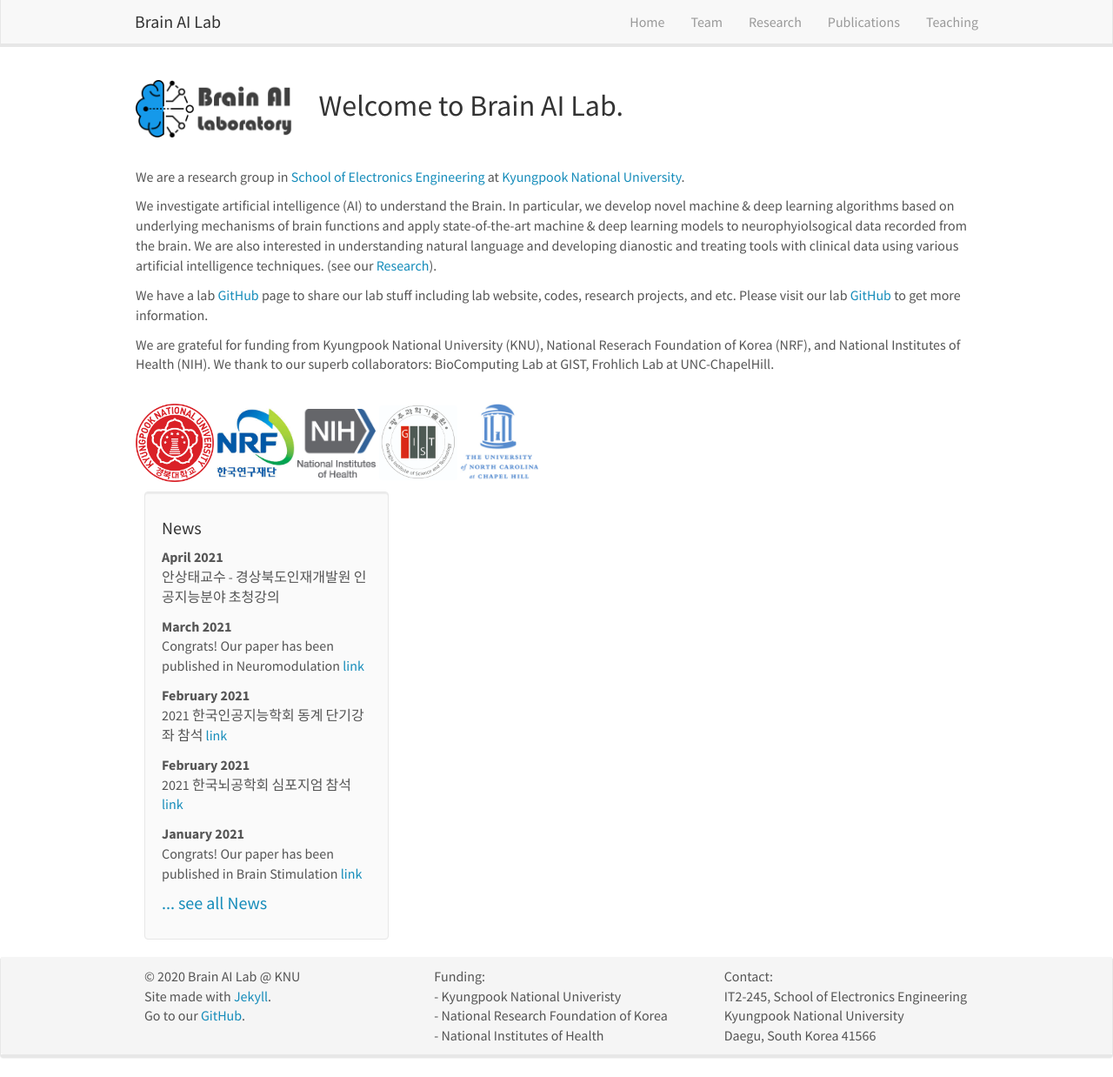
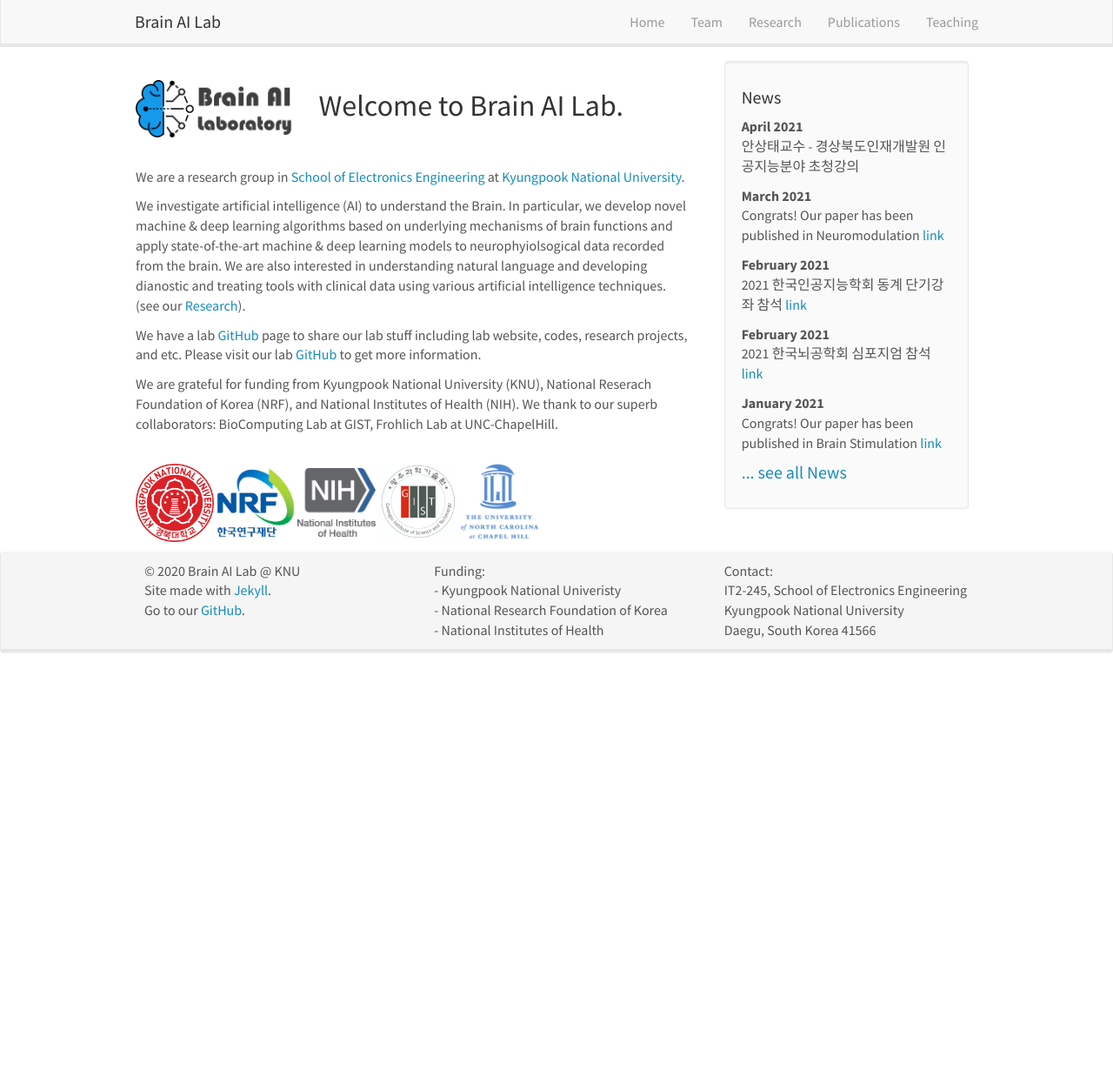
Before and after one commit to KNU-BrainAI/knu-brainai.github.io, a Jekyll site: the page built from _pages/home.md, in a window 1280 px wide and 1238 px high. Shown: the whole window at 87% size. Built offline with Jekyll 4.4.1, drawn with Linux system fonts in a browser that asks for light colours; nearby versions of some CDN libraries.

Commit message:
Update homelay.html

```diff
--- a/_layouts/homelay.html
+++ b/_layouts/homelay.html
@@ -2,7 +2,7 @@
 layout: default
 ---
 
-<div id="homeid" class="col-sm-12">
+<div id="homeid" class="col-sm-8">
   <h2><img src="{{ site.url }}{{ site.baseurl }}/images/LabLogo_LabName_v3.png" style="width: 180px" alt="logo" / > &ensp;   Welcome to Brain AI Lab.</h2>
 	<br />
 	{{ content }}
```
